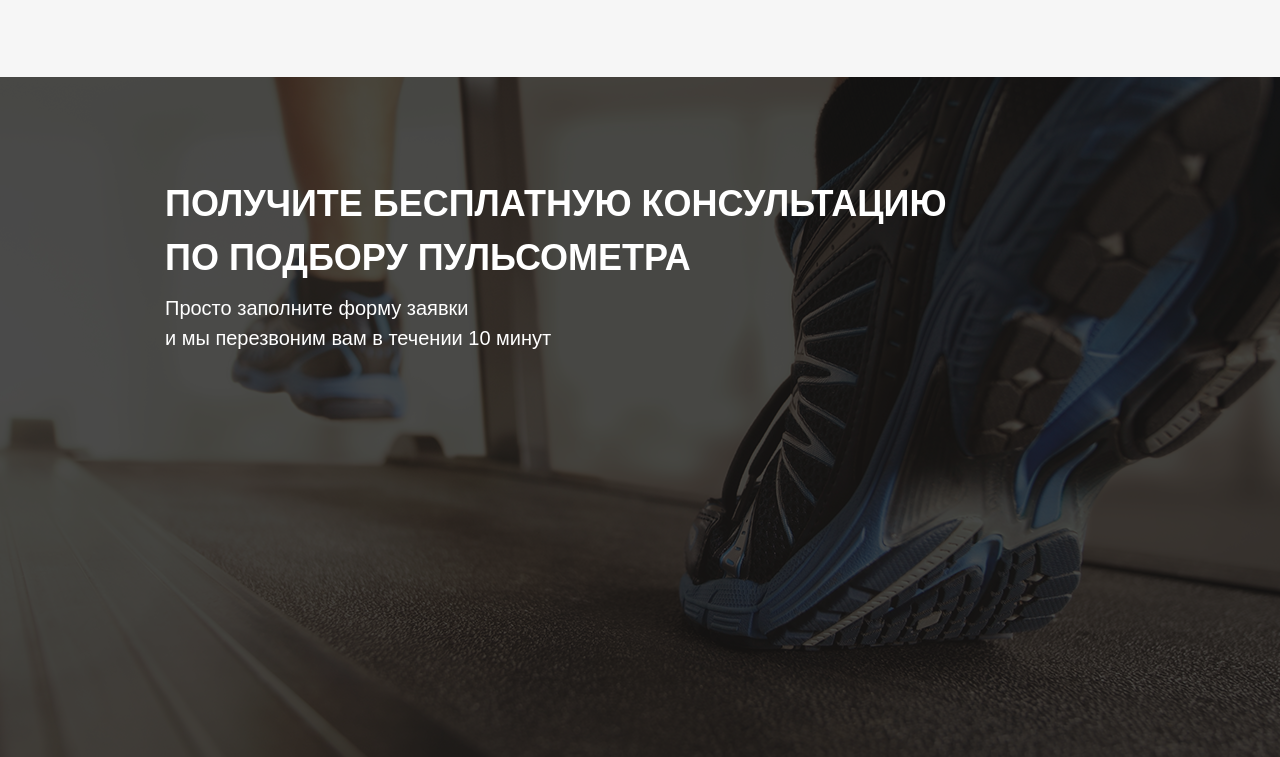
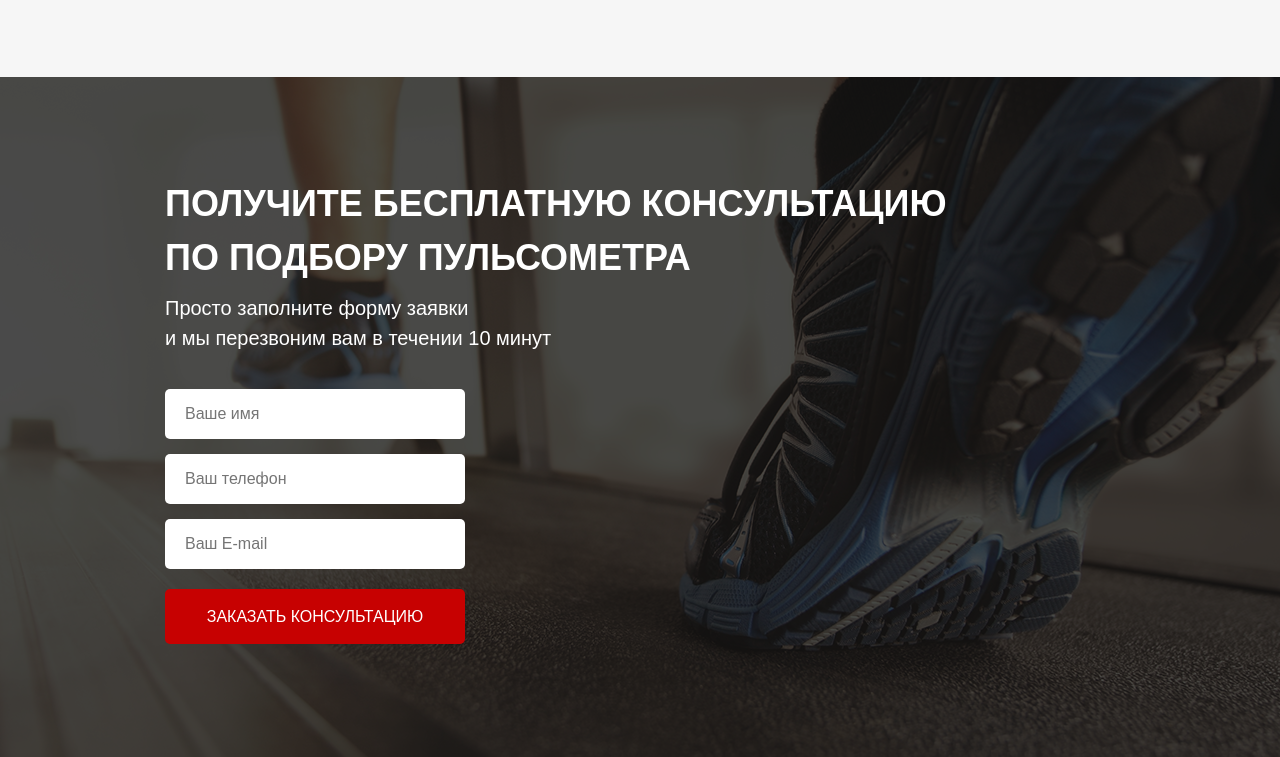
Before and after one commit to jberries1/Runsmart, a website: page src/index.html in a window 1280 px wide. Shown: the part 1099-1856 px from the top of the page. Drawn offline with Linux system fonts and the light colour scheme.

Commit message:
consultation

```diff
--- a/src/index.html
+++ b/src/index.html
@@ -109,7 +109,12 @@
                 Просто заполните форму заявки <br>
                 и мы перезвоним вам в течении 10 минут
             </div>
-            <form action=""></form>
+            <form class="feed-form" action="#">
+                <input name="name" required placeholder="Ваше имя" type="text">
+                <input name="phone" required placeholder="Ваш телефон" type="number">
+                <input name="email" required placeholder="Ваш E-mail" type="email">
+                <button class="button button_submit">заказать кОНСУЛЬТАЦИЮ</button>
+            </form>
         </div>
     </div>
 </body>
--- a/src/sass/blocks/_buttons.scss
+++ b/src/sass/blocks/_buttons.scss
@@ -18,4 +18,11 @@
         text-transform: uppercase;
         color: #ffffff;
     }
+    &_submit {
+        width: 100%;
+        height: 55px;
+        font-size: 16px;
+        font-weight: 500;
+        text-transform: uppercase;
+    }
 }
--- a/src/sass/blocks/_consultation.scss
+++ b/src/sass/blocks/_consultation.scss
@@ -4,7 +4,7 @@
     background: url(../../img/bg_consultation.png) center (center/cover) no-repeat;
     &__descr {
         font-size: 20px;
-        color: #ffffff;
+        color: #ffffff
 
     }
 }
--- a/src/sass/style.scss
+++ b/src/sass/style.scss
@@ -10,6 +10,7 @@
 @import 'blocks/titles';
 @import 'blocks/advantages';
 @import 'blocks/consultation';
+@import 'blocks/forms';
 
 
 * {
```
Also changed, not shown: src/css/style.min.css.
